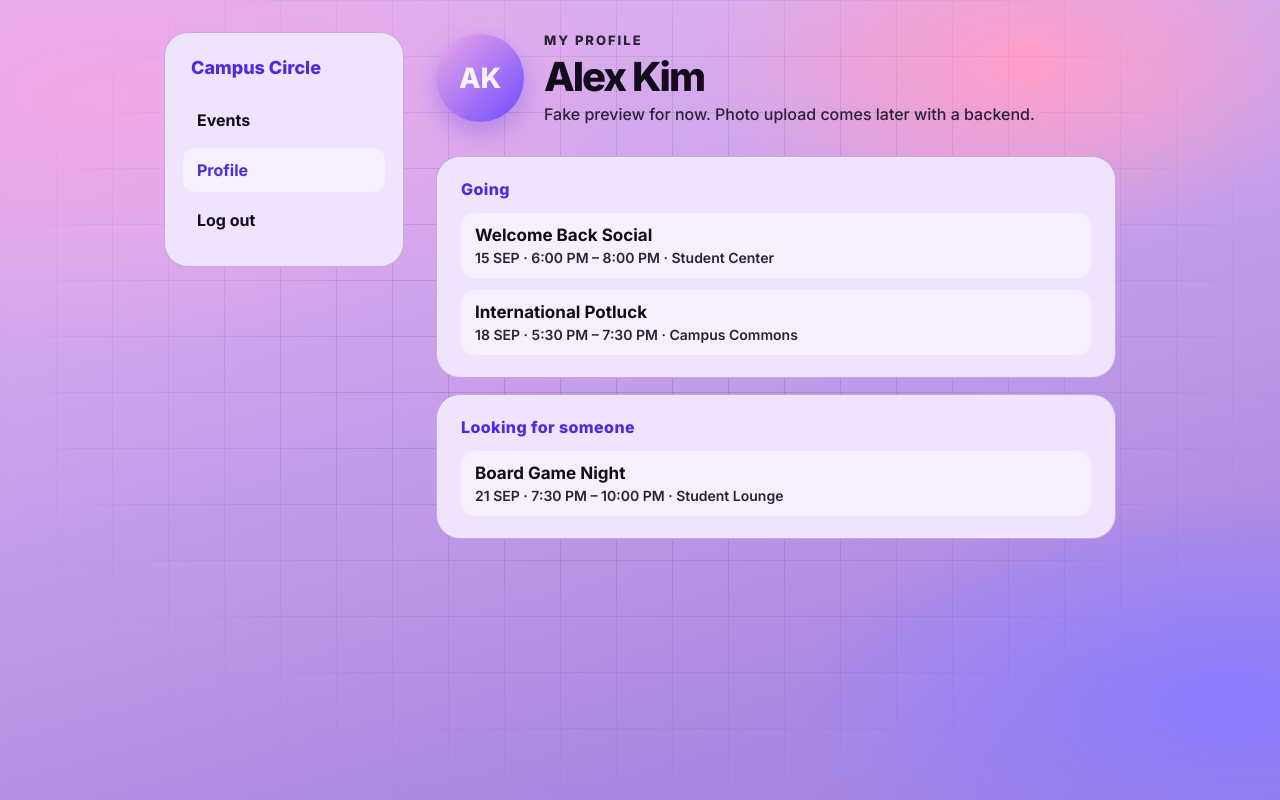
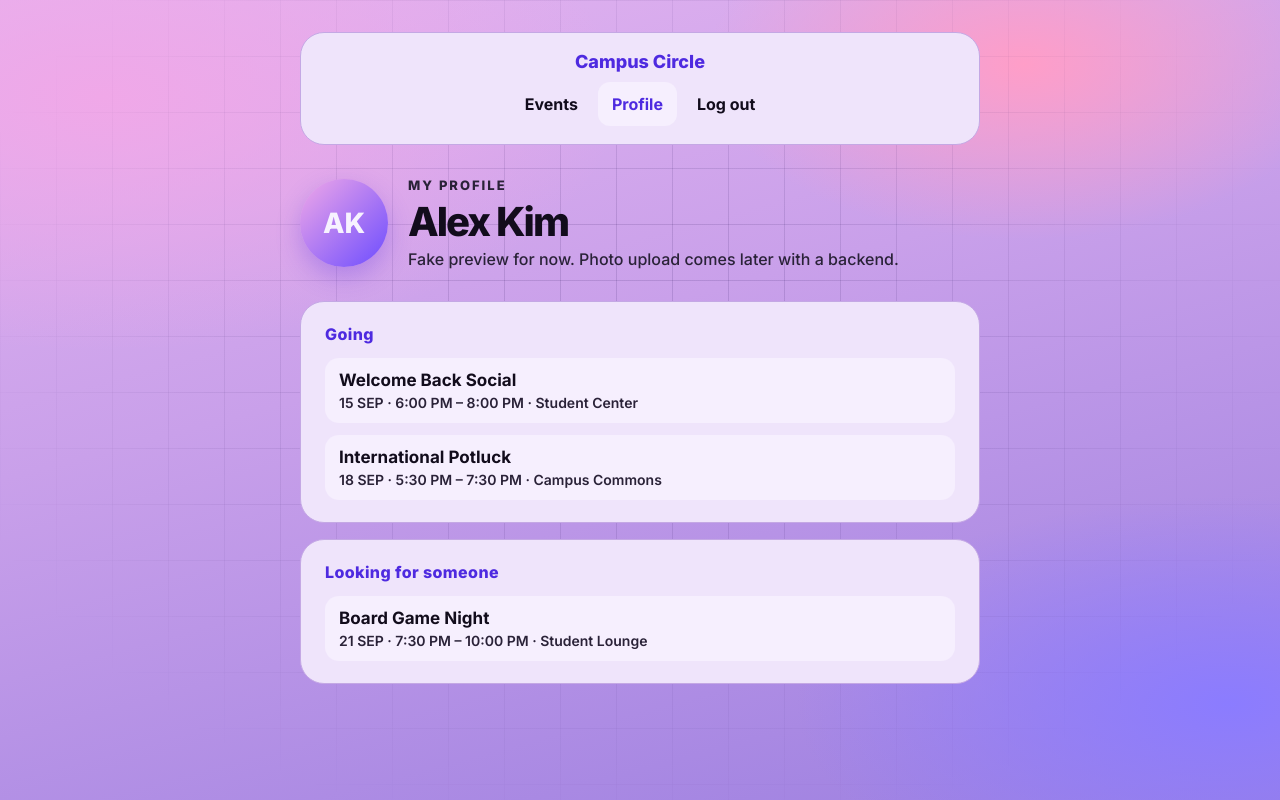
Before and after one commit to adioss11/campus-circle, a React (Vite) app in the folder frontend/: page /profile in a window 1280 px wide. Built offline with nearby package versions, Linux system fonts and the light colour scheme.

Commit message:
Put the profile navbar across the top on large screens.
Events still uses the left sidebar on desktop. Profile uses the same centered horizontal bar at every width.

Co-authored-by: Adi Karamustafic <adioss11@users.noreply.github.com>

```diff
--- a/frontend/src/pages/ProfilePage.css
+++ b/frontend/src/pages/ProfilePage.css
@@ -1,3 +1,33 @@
+.profile-layout {
+  grid-template-columns: minmax(0, 680px);
+}
+
+.profile-layout .sidebar {
+  position: sticky;
+  top: 24px;
+  z-index: 4;
+  padding: 18px 20px;
+  display: flex;
+  flex-direction: column;
+  align-items: center;
+}
+
+.profile-layout .sidebar-mark {
+  margin: 0 0 10px;
+  text-align: center;
+}
+
+.profile-layout .sidebar-nav {
+  flex-direction: row;
+  flex-wrap: wrap;
+  justify-content: center;
+  width: 100%;
+}
+
+.profile-layout .sidebar-link {
+  text-align: center;
+}
+
 .profile-header {
   display: flex;
   align-items: center;
--- a/frontend/src/pages/ProfilePage.tsx
+++ b/frontend/src/pages/ProfilePage.tsx
@@ -11,7 +11,7 @@ export function ProfilePage() {
   return (
     <div className="events-shell">
       <div className="atmosphere" aria-hidden="true" />
-      <div className="events-layout">
+      <div className="events-layout profile-layout">
         <Sidebar />
         <main className="feed">
           <header className="profile-header">
```
